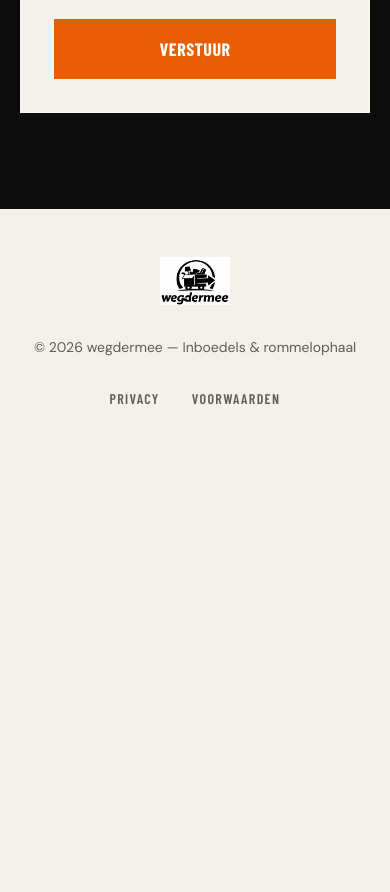
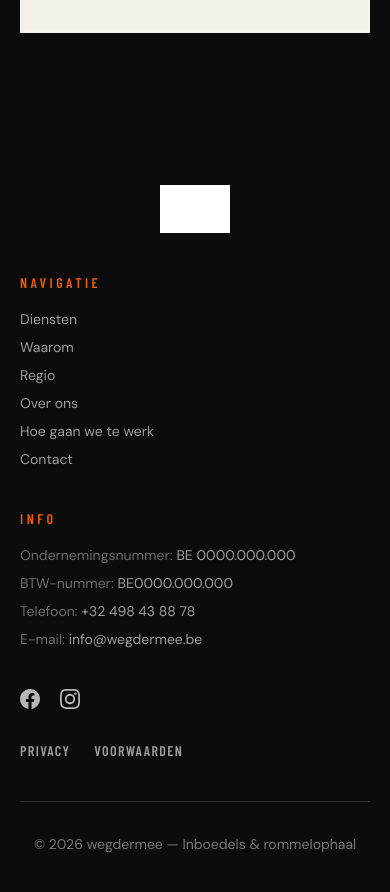
Before and after one commit to termoteniek/wegdermee, a React (Vite) app: page /contact in a window 390 px wide. Shown: the part 1000-1892 px from the top of the page. Before the commit the page ends 1457 px from the top, so only its background shows below. Built offline with nearby package versions, Linux system fonts and the light colour scheme; a web font is replaced by a local one.

Commit message:
Refactor About, Contact, Footer, Layout, and ContactPage components: update text for clarity, enhance layout structure, and improve responsiveness with new styling and navigation elements.

```diff
--- a/src/components/About.tsx
+++ b/src/components/About.tsx
@@ -34,13 +34,13 @@ export function About() {
                 Hey! Wij zijn Siebe en Lars, 20 en studentondernemers.
               </p>
               <p>
-                Zo startten we samen <strong className="text-ink">wegdermee</strong> — een
+                Zo starten we samen <strong className="text-ink">wegdermee</strong> — een
                 ophaaldienst voor rommel en inboedels.
               </p>
               <p>
                 Ons doel? Klanten snel en correct ontzorgen van hun rommel. Of het nu gaat
                 om een volledige ontruiming, werf opruiming, een kleine ophaling of
-                verhuizing — wij staan klaar.
+                verhuizing — wij helpen u graag.
               </p>
             </div>
           </FadeIn>
--- a/src/components/Contact.tsx
+++ b/src/components/Contact.tsx
@@ -12,7 +12,7 @@ export function Contact() {
   }
 
   return (
-    <section className="bg-ink py-24 text-cream sm:py-32">
+    <section className="flex flex-1 flex-col bg-ink py-24 text-cream sm:py-32">
       <div className="mx-auto max-w-7xl px-5 sm:px-8">
         <div className="grid gap-16 lg:grid-cols-2 lg:gap-20">
           <FadeIn direction="left">
--- a/src/components/Footer.tsx
+++ b/src/components/Footer.tsx
@@ -1,27 +1,134 @@
+const navLinks = [
+  { href: '/#diensten', label: 'Diensten' },
+  { href: '/#waarom', label: 'Waarom' },
+  { href: '/#regio', label: 'Regio' },
+  { href: '/#over-ons', label: 'Over ons' },
+  { href: '/#te-werk', label: 'Hoe gaan we te werk' },
+  { href: '/contact', label: 'Contact' },
+]
+
+const socialLinks = [
+  {
+    label: 'Facebook',
+    href: '#',
+    icon: (
+      <svg viewBox="0 0 24 24" fill="currentColor" aria-hidden className="size-5">
+        <path d="M24 12.073c0-6.627-5.373-12-12-12s-12 5.373-12 12c0 5.99 4.388 10.954 10.125 11.854v-8.385H7.078v-3.47h3.047V9.43c0-3.007 1.792-4.669 4.533-4.669 1.312 0 2.686.235 2.686.235v2.953H15.83c-1.491 0-1.956.925-1.956 1.874v2.25h3.328l-.532 3.47h-2.796v8.385C19.612 23.027 24 18.062 24 12.073z" />
+      </svg>
+    ),
+  },
+  {
+    label: 'Instagram',
+    href: '#',
+    icon: (
+      <svg viewBox="0 0 24 24" fill="currentColor" aria-hidden className="size-5">
+        <path d="M12 2.163c3.204 0 3.584.012 4.85.07 3.252.148 4.771 1.691 4.919 4.919.058 1.265.069 1.645.069 4.849 0 3.205-.012 3.584-.069 4.849-.149 3.225-1.664 4.771-4.919 4.919-1.266.058-1.644.07-4.85.07-3.204 0-3.584-.012-4.849-.07-3.26-.149-4.771-1.699-4.919-4.92-.058-1.265-.07-1.644-.07-4.849 0-3.204.013-3.583.07-4.849.149-3.227 1.664-4.771 4.919-4.919 1.266-.057 1.645-.069 4.849-.069zM12 0C8.741 0 8.333.014 7.053.072 2.695.272.273 2.69.073 7.052.014 8.333 0 8.741 0 12c0 3.259.014 3.668.072 4.948.2 4.358 2.618 6.78 6.98 6.98C8.333 23.986 8.741 24 12 24c3.259 0 3.668-.014 4.948-.072 4.354-.2 6.782-2.618 6.979-6.98.059-1.28.073-1.689.073-4.948 0-3.259-.014-3.667-.072-4.947-.196-4.354-2.617-6.78-6.979-6.98C15.668.014 15.259 0 12 0zm0 5.838a6.162 6.162 0 1 0 0 12.324 6.162 6.162 0 0 0 0-12.324zM12 16a4 4 0 1 1 0-8 4 4 0 0 1 0 8zm6.406-11.845a1.44 1.44 0 1 0 0 2.881 1.44 1.44 0 0 0 0-2.881z" />
+      </svg>
+    ),
+  },
+]
+
+const footerLinks = [
+  { href: '#', label: 'Privacy' },
+  { href: '#', label: 'Voorwaarden' },
+]
+
+const infoItems = [
+  { label: 'Ondernemingsnummer', value: 'BE 0000.000.000' },
+  { label: 'BTW-nummer', value: 'BE0000.000.000' },
+  { label: 'Telefoon', value: '+32 498 43 88 78', href: 'tel:+32498438878' },
+  { label: 'E-mail', value: 'info@wegdermee.be', href: 'mailto:info@wegdermee.be' },
+]
+
+const linkClassName =
+  'transition-colors hover:text-accent focus-visible:outline focus-visible:outline-2 focus-visible:outline-offset-2 focus-visible:outline-accent'
+
 export function Footer() {
   const year = new Date().getFullYear()
 
   return (
-    <footer className="bg-cream">
-      <div className="mx-auto flex max-w-7xl flex-col items-center justify-between gap-8 px-5 py-12 sm:flex-row sm:px-8">
-        <img src="/logo.png" alt="wegdermee" className="h-12 w-auto" />
-        <p className="text-center text-sm text-muted sm:text-left">
+    <footer className="bg-ink text-cream">
+      <div className="mx-auto max-w-7xl px-5 py-14 sm:px-8">
+        <div className="grid gap-10 sm:grid-cols-2 lg:grid-cols-4 lg:items-stretch lg:gap-8">
+          <a
+            href="/"
+            className="flex h-full items-center justify-center sm:col-span-2 lg:col-span-1"
+          >
+            <img
+              src="/logo.png"
+              alt="wegdermee"
+              className="h-12 w-auto brightness-0 invert"
+            />
+          </a>
+
+          <div>
+            <h3 className="font-display text-sm font-semibold uppercase tracking-[0.25em] text-accent">
+              Navigatie
+            </h3>
+            <nav className="mt-4 flex flex-col gap-2" aria-label="Footer navigatie">
+              {navLinks.map((link) => (
+                <a
+                  key={link.href}
+                  href={link.href}
+                  className={`text-sm text-white/60 ${linkClassName}`}
+                >
+                  {link.label}
+                </a>
+              ))}
+            </nav>
+          </div>
+
+          <div>
+            <h3 className="font-display text-sm font-semibold uppercase tracking-[0.25em] text-accent">
+              Info
+            </h3>
+            <ul className="mt-4 space-y-2">
+              {infoItems.map((item) => (
+                <li key={item.label} className="text-sm">
+                  <span className="text-white/40">{item.label}: </span>
+                  {item.href ? (
+                    <a href={item.href} className={`text-white/60 ${linkClassName}`}>
+                      {item.value}
+                    </a>
+                  ) : (
+                    <span className="text-white/60">{item.value}</span>
+                  )}
+                </li>
+              ))}
+            </ul>
+          </div>
+
+          <div className="flex h-full flex-col justify-start gap-8 sm:col-span-2 lg:col-span-1 lg:justify-between lg:items-end">
+            <div className="flex items-center gap-5">
+              {socialLinks.map((social) => (
+                <a
+                  key={social.label}
+                  href={social.href}
+                  aria-label={social.label}
+                  className={`text-white/70 ${linkClassName}`}
+                >
+                  {social.icon}
+                </a>
+              ))}
+            </div>
+
+            <nav className="flex gap-6" aria-label="Footer juridisch">
+              {footerLinks.map((link) => (
+                <a
+                  key={link.label}
+                  href={link.href}
+                  className={`font-display text-sm font-semibold uppercase tracking-widest text-white/60 ${linkClassName}`}
+                >
+                  {link.label}
+                </a>
+              ))}
+            </nav>
+          </div>
+        </div>
+
+        <p className="mt-10 border-t border-white/15 pt-8 text-center text-sm text-white/45">
           © {year} wegdermee — Inboedels & rommelophaal
         </p>
-        <nav className="flex gap-8" aria-label="Footer">
-          <a
-            href="#"
-            className="font-display text-sm font-semibold uppercase tracking-widest text-muted transition-colors hover:text-ink"
-          >
-            Privacy
-          </a>
-          <a
-            href="#"
-            className="font-display text-sm font-semibold uppercase tracking-widest text-muted transition-colors hover:text-ink"
-          >
-            Voorwaarden
-          </a>
-        </nav>
       </div>
     </footer>
   )
--- a/src/components/Layout.tsx
+++ b/src/components/Layout.tsx
@@ -8,16 +8,12 @@ type LayoutProps = {
 
 export function Layout({ children }: LayoutProps) {
   return (
-    <>
-      <a
-        href="#main"
-        className="sr-only focus:not-sr-only focus:absolute focus:left-4 focus:top-4 focus:z-[100] focus:bg-accent focus:px-4 focus:py-2 focus:font-display focus:font-bold focus:uppercase focus:text-white"
-      >
-        Ga direct naar de hoofdinhoud
-      </a>
+    <div className="flex min-h-svh flex-col">
       <Header />
-      <main id="main">{children}</main>
+      <main id="main" className="flex flex-1 flex-col">
+        {children}
+      </main>
       <Footer />
-    </>
+    </div>
   )
 }
--- a/src/pages/ContactPage.tsx
+++ b/src/pages/ContactPage.tsx
@@ -2,7 +2,7 @@ import { Contact } from '../components/Contact'
 
 export function ContactPage() {
   return (
-    <div className="pt-20">
+    <div className="flex flex-1 flex-col bg-ink">
       <Contact />
     </div>
   )
```
